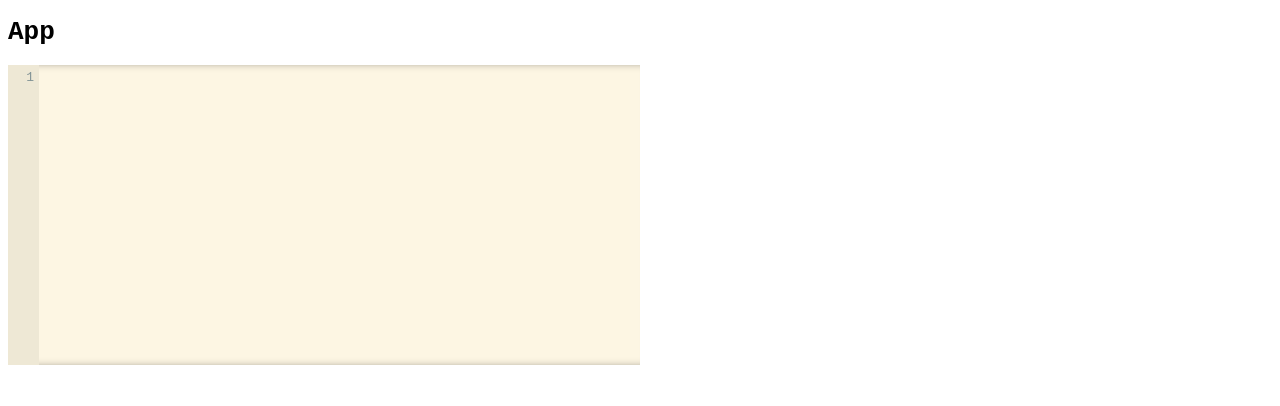
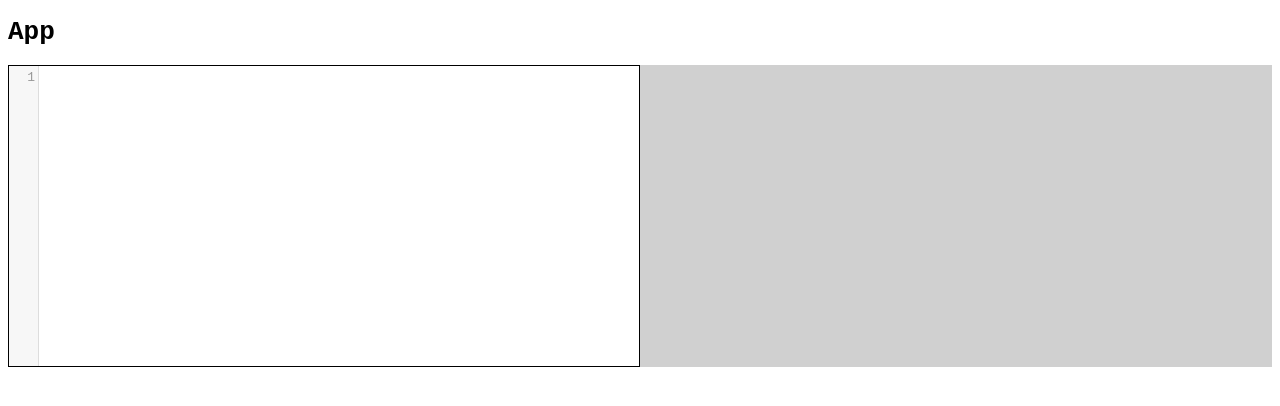
Before and after one commit to reedry/fenestra, a React app: page / in a window 1280 px wide. Shown: the top 406 px of the page. Built offline with nearby package versions, Linux system fonts and the light colour scheme.

Commit message:
Add preview window
remark and remark-react don't have enough type support. There is an undefined
property `result` and I had to use `any`. Consider use other packages
e.g. marked.

```diff
--- a/package.json
+++ b/package.json
@@ -39,6 +39,8 @@
     "minimist": "^1.2.5",
     "react": "^16.13.1",
     "react-codemirror2": "^7.1.0",
-    "react-dom": "^16.13.1"
+    "react-dom": "^16.13.1",
+    "remark": "^12.0.0",
+    "remark-react": "^7.0.1"
   }
 }
--- a/src/App.tsx
+++ b/src/App.tsx
@@ -1,8 +1,12 @@
 import React, { useState } from "react";
+import CSS from "csstype";
 import { Controlled as CodeMirror } from "react-codemirror2";
 import "codemirror/mode/gfm/gfm";
 import "codemirror/lib/codemirror.css";
-import "codemirror/theme/solarized.css";
+import remark from "remark";
+const remarkReact = require("remark-react");
+
+const processor = remark().use(remarkReact);
 
 const App: React.FC = () => {
   const [val, setVal] = useState("");
@@ -10,12 +14,19 @@ const App: React.FC = () => {
     mode: "gfm",
     lineWrapping: true,
     lineNumbers: true,
-    theme: "solarized light",
+    theme: "default",
+  };
+  const compileMd = (mkd: string) => {
+    const file: any = processor.processSync(mkd);
+    return file.result || file.content;
   };
   return (
-    <div style={{ width: "50%" }}>
+    <>
       <h1>App</h1>
+      <div style={{ display: "flex" }}>
+        <div style={styles.editor}>
           <CodeMirror
+            className="editor"
             value={val}
             options={options}
             onBeforeChange={(editor, data, value) => {
@@ -24,7 +35,20 @@ const App: React.FC = () => {
             onChange={(editor, data, value) => {}}
           />
         </div>
+        <div style={styles.preview}>{compileMd(val)}</div>
+      </div>
+    </>
   );
 };
 
+const styles: { [name: string]: CSS.Properties } = {
+  editor: {
+    width: "50%",
+  },
+  preview: {
+    width: "50%",
+    backgroundColor: "#d0d0d0",
+  },
+};
+
 export default App;
--- /dev/null
+++ b/src/index.css
@@ -0,0 +1,7 @@
+* {
+  font-family: monospace;
+}
+
+.editor {
+  border: 1px solid #000;
+}
--- a/src/index.html
+++ b/src/index.html
@@ -3,11 +3,6 @@
   <head>
     <meta charset="UTF-8" />
     <title>Fenestra</title>
-    <style>
-      * {
-        font-family: monospace;
-      }
-    </style>
   </head>
   <body>
     <div id="root"></div>
--- a/src/index.tsx
+++ b/src/index.tsx
@@ -1,5 +1,6 @@
 import React from "react";
 import ReactDOM from "react-dom";
 import App from "./App";
+import "./index.css";
 
 ReactDOM.render(<App />, document.getElementById("root"));
```
Also changed, not shown: 2 other files (tests, documents, lock files or other folders). Lines whose indentation alone changed are shown as unchanged.
